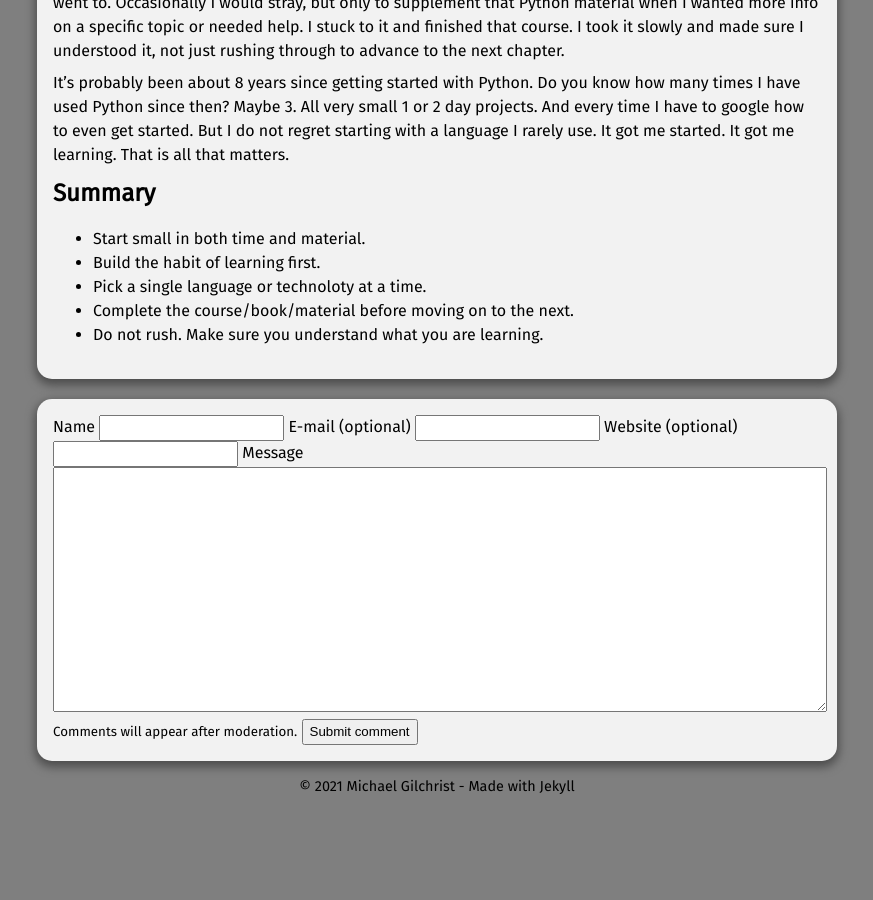
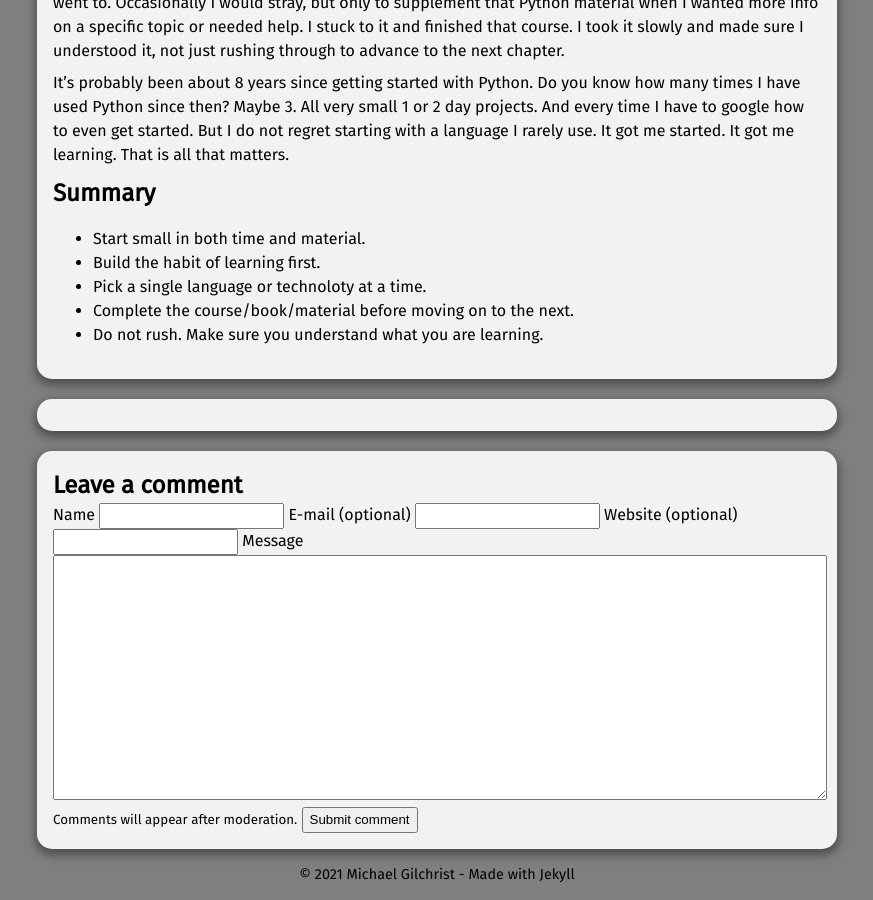
Before and after one commit to michaelgilch/michaelgilch.github.io, a Jekyll site: the page built from _posts/2021-04-09-getting-started.md, in a window 1280 px wide and 900 px high, scrolled down 1003 px. Shown: the whole window, without its empty margins (203-1076 px from the left). Built offline with Jekyll 4.4.1, drawn with Linux system fonts in a browser that asks for light colours; some web fonts are replaced; before the commit the page ends 1815 px from its top, so only the background shows below that.

Commit message:
Separate leaving comments into own content-block

```diff
--- a/_layouts/post.html
+++ b/_layouts/post.html
@@ -12,12 +12,12 @@ layout: default
 <div class="content-block">
   <!-- Comments -->
   {% if site.data.comments[page.slug] %}
-    <h3>
+    <h2>
     {% if site.data.comments[page.slug].size > 1 %}
       {{ site.data.comments[page.slug] | size }}
     {% endif %}
     Comments:
-    </h3>
+    </h2>
     {% assign comments = site.data.comments[page.slug] | sort %}
     {% for comment in comments %}
       <label>
@@ -33,6 +33,10 @@ layout: default
       <p>{{ comment[1].message | markdownify }}</p>
     {% endfor %}
   {% endif %}
+</div>
+
+<div class="content-block">
+  <h2>Leave a comment</h2>
   <!-- Comments Form -->
   <form method="POST" action="{{ site.staticman_url }}">
     <input name="options[redirect]" type="hidden" value="https://example.com">
@@ -48,5 +52,4 @@ layout: default
     <small>Comments will appear after moderation.</small>
     <button type="submit">Submit comment</button>
   </form>
-
 </div>
```
